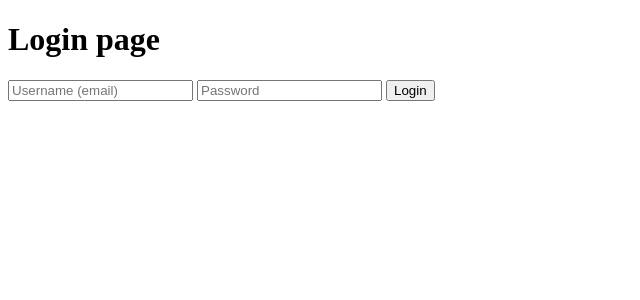
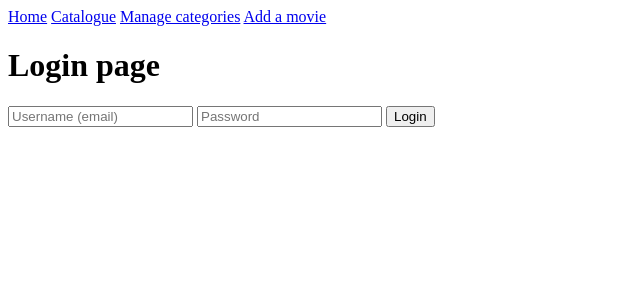
Before and after one commit to H0stile/movies_share, a PHP site: page /login.php in a window 1280 px wide. Shown: the top 300 px of the page, without its empty margins (0-640 px from the left). Run offline with PHP 8.4, Linux system fonts and the light colour scheme.

Commit message:
add navbar

```diff
--- a/login.php
+++ b/login.php
@@ -71,7 +71,7 @@ if (isset($_POST['login'])) {
 <body>
 
     <?php
-        // include_once 'navbar.php';
+        include_once 'navbar.php';
     ?>
     <h1>Login page</h1>
     <form method="POST">
--- /dev/null
+++ b/navbar.php
@@ -0,0 +1,9 @@
+<?php
+
+?>
+<nav>
+    <a href="home.php">Home</a>
+    <a href="catalogue.php">Catalogue</a>
+    <a href="manageCategories.php">Manage categories</a>
+    <a href="addMovie.php">Add a movie</a>
+</nav>
```
